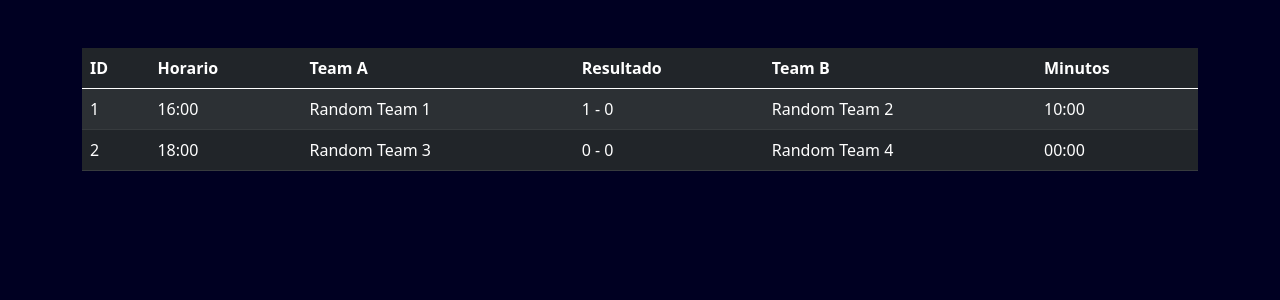
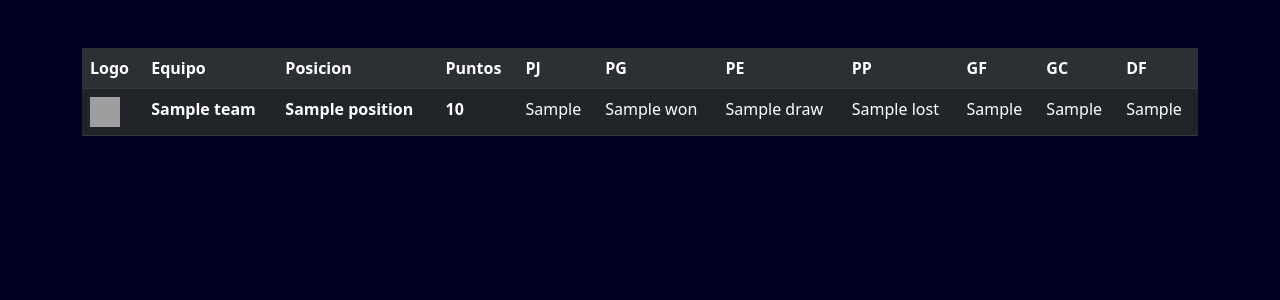
Before and after one commit to pablo-de/premier-resultados, a Flask app: page / in a window 1280 px wide. Shown: the top 300 px of the page. Run offline with Flask 2, Linux system fonts and the light colour scheme; a database or web service that is not in the repository returns one stand-in record (values such as "Sample title"); data that the repository does not hold is empty; grey boxes are pictures that could not be loaded.

Commit message:
Cambios. Tabla de posiciones

```diff
--- a/main.py
+++ b/main.py
@@ -1,32 +1,20 @@
 from flask import Flask, json
-from flask import render_template, jsonify
-from werkzeug import datastructures
+from flask import render_template
+import requests
 
 app = Flask(__name__)
 
-@app.route('/data_json')
-def data_json():
-    dummy_data = [
-    {
-        "id": 1,
-        "starting_time": "16:00",
-        "team_a": "Random Team 1",
-        "score": "1 - 0",
-        "team_b": "Random Team 2",
-        "minute": "10:00",
-    },
-    {
-        "id": 2,
-        "starting_time": "18:00",
-        "team_a": "Random Team 3",
-        "score": "0 - 0",
-        "team_b": "Random Team 4",
-        "minute": "00:00",
-    },
-]
-    return jsonify(dummy_data)
 
 @app.route('/')
-def index():
-    dummy_data = data_json()
-    return render_template('index.html', matches=dummy_data.json)
+def standings():
+    SECRET_KEY = ""
+    id_competitions = '2021'
+    api = 'https://api.football-data.org'
+    uri = '/v2/competitions/' + id_competitions + '/standings'
+    headers = { 'X-Auth-Token': SECRET_KEY }
+
+    response = requests.get(api + uri, headers = headers)
+    response.raise_for_status()
+    content = response.json()
+    table = content['standings'][0]['table']
+    return render_template("index.html", data = table)
--- a/templates/includes/matches.html
+++ b/templates/includes/matches.html
@@ -1,61 +1,30 @@
 <table class="table table-dark table-striped">
-    <thead>
-        <tr>
-            <th scope="col">ID</th>
-            <th scope="col">Horario</th>
-            <th scope="col">Team A</th>
-            <th scope="col">Resultado</th>
-            <th scope="col">Team B</th>
-            <th scope="col">Minutos</th>
-        </tr>
-    </thead>
-    <tbody id="table_body">
-        {% for match in matches %}
-        <tr>
-            <td id="id_{{ match.id }}">{{ match.id }}</td>
-            <td id="starting_time_{{ match.id }}">{{ match.starting_time }}</td>
-            <td id="team_a_{{ match.id }}">{{ match.team_a }}</td>
-            <td id="score_{{ match.id }}">{{ match.score }}</td>
-            <td id="team_b_{{ match.id }}">{{ match.team_b }}</td>
-            <td id="minute_{{ match.id }}">{{ match.minute }}</td>
-        </tr>
-        {% endfor %}
-    </tbody>
+    <tr>
+        <th>Logo</th>
+        <th>Equipo</th>
+        <th>Posicion</th>
+        <th>Puntos</th>
+        <th>PJ</th>
+        <th>PG</th>
+        <th>PE</th>
+        <th>PP</th>
+        <th>GF</th>
+        <th>GC</th>
+        <th>DF</th>
+    </tr>
+    {% for row in data %}
+    <tr>
+        <td><img src="{{row.team.crestUrl}}" alt="logo" width="30" height="30"></td>
+        <td><b>{{row.team.name}}</b></td>
+        <td><b>{{row.position}}</b></td>
+        <td><b>{{row.points}}</b></td>
+        <td>{{row.playedGames}}</td>
+        <td>{{row.won}}</td>
+        <td>{{row.draw}}</td>
+        <td>{{row.lost}}</td>
+        <td>{{row.goalsFor}}</td>
+        <td>{{row.goalsAgainst}}</td>
+        <td>{{row.goalDifference}}</td>
+    </tr>
+    {% endfor %}
 </table>
-
-<script>
-    setInterval(function () {
-        fetch('/data_json').then(
-            response => response.json()
-        ).then(
-            data =>
-                data.forEach(match =>
-                    updateElement(match)
-                )
-        )
-    }, 1000
-    );
-
-    function updateElement(match) {
-        Object.entries(match).forEach(([k, v]) => {
-            element = document.getElementById(k + "_" + match.id);
-            // Get Previous value first
-            previousValue = element.innerHTML;
-
-            // If Previous value is not equal to the new value, change it!
-            if (previousValue !== v.toString()) {
-                blinkUpdate(element, v.toString())
-            }
-        })
-    }
-
-    function blinkUpdate(element, newValue, newColor = '#00ff00') {
-        previousColor = element.style.color;
-        element.innerHTML = newValue;
-        element.style.color = newColor;
-        // Set back to original color after timeout ms
-        setTimeout(() => {
-            element.style.color = previousColor
-        }, 2000)
-    }
-</script>
```
